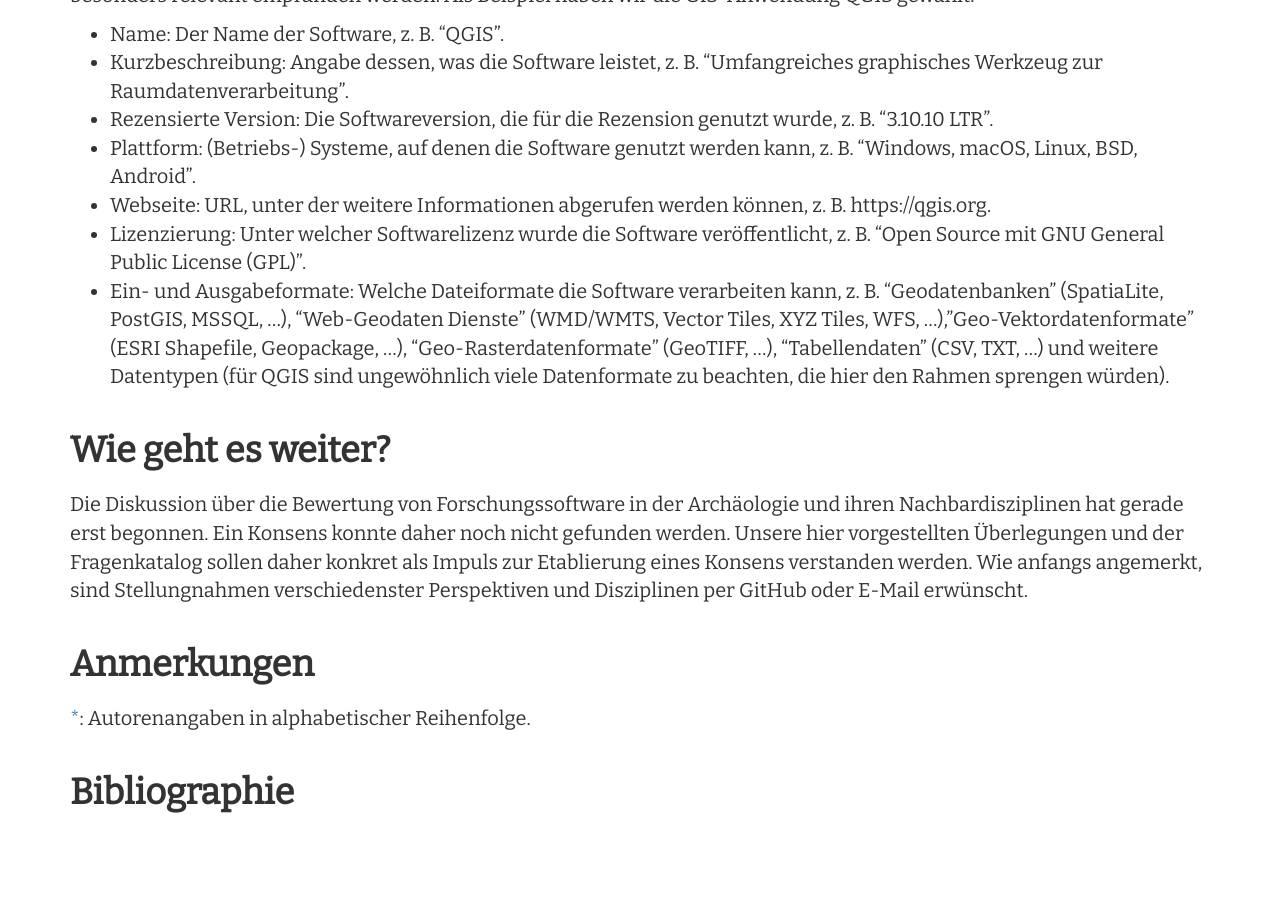
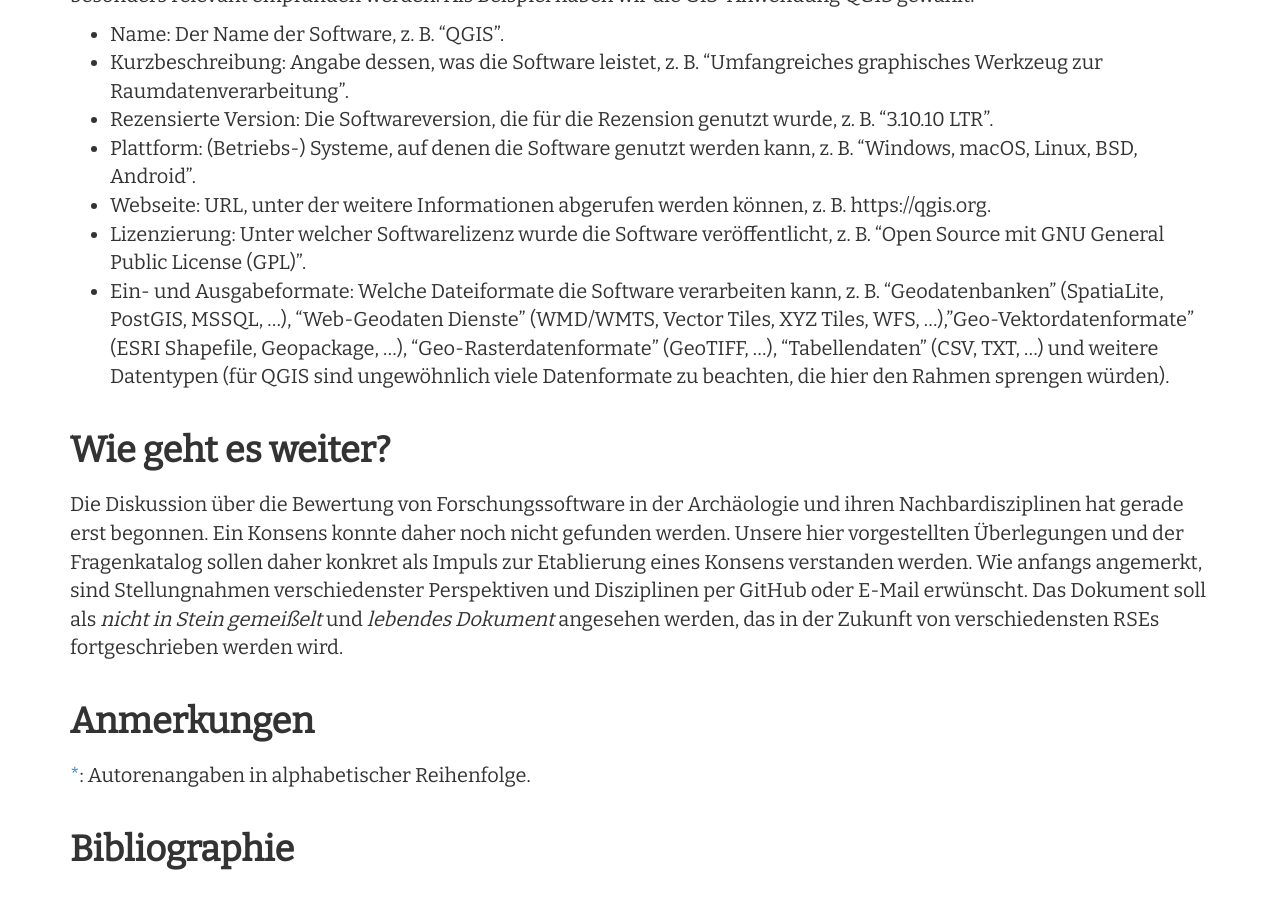
Before and after one commit to Research-Squirrel-Engineers/Impuls_SoftwareRezensionen_DGUF, a Jekyll site: the page built from Draft.md, in a window 1280 px wide and 900 px high, scrolled down 19198 px. Built offline with Jekyll 4.4.1, drawn with Linux system fonts in a browser that asks for light colours; nearby versions of some CDN libraries; before the commit the page ends 20040 px from its top, so only the background shows below that.

Commit message:
Update Draft.md

```diff
--- a/Draft.md
+++ b/Draft.md
@@ -314,7 +314,7 @@ Im Folgenden stellen wir einige Punkte vor, die tabellarisch am Ende oder Anfang
 
 ## Wie geht es weiter?
 
-Die Diskussion über die Bewertung von Forschungssoftware in der Archäologie und ihren Nachbardisziplinen hat gerade erst begonnen. Ein Konsens konnte daher noch nicht gefunden werden. Unsere hier vorgestellten Überlegungen und der Fragenkatalog sollen daher konkret als Impuls zur Etablierung eines Konsens verstanden werden. Wie anfangs angemerkt, sind Stellungnahmen verschiedenster Perspektiven und Disziplinen per GitHub oder E-Mail erwünscht.
+Die Diskussion über die Bewertung von Forschungssoftware in der Archäologie und ihren Nachbardisziplinen hat gerade erst begonnen. Ein Konsens konnte daher noch nicht gefunden werden. Unsere hier vorgestellten Überlegungen und der Fragenkatalog sollen daher konkret als Impuls zur Etablierung eines Konsens verstanden werden. Wie anfangs angemerkt, sind Stellungnahmen verschiedenster Perspektiven und Disziplinen per GitHub oder E-Mail erwünscht. Das Dokument soll als *nicht in Stein gemeißelt* und *lebendes Dokument* angesehen werden, das in der Zukunft von verschiedensten RSEs fortgeschrieben werden wird.
 
 ## Anmerkungen
 
```
